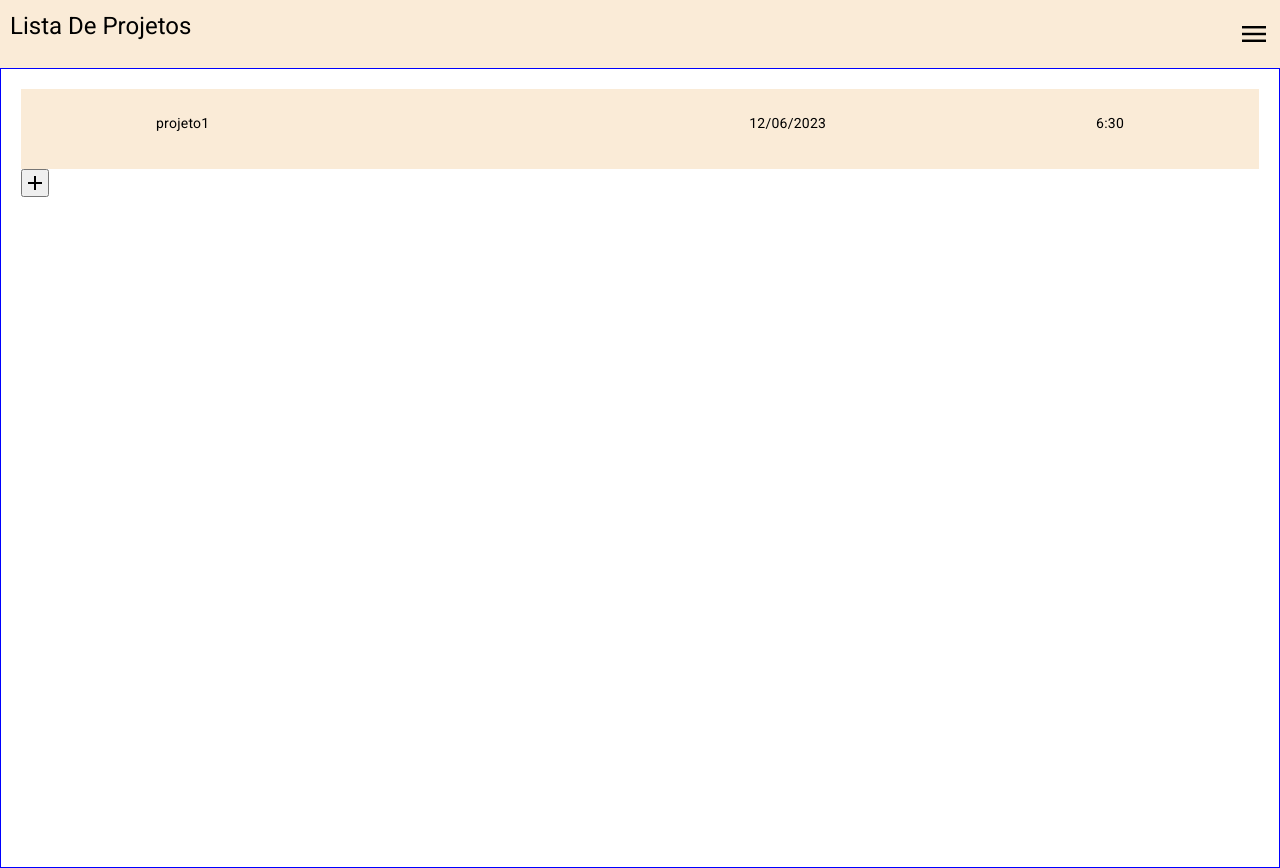
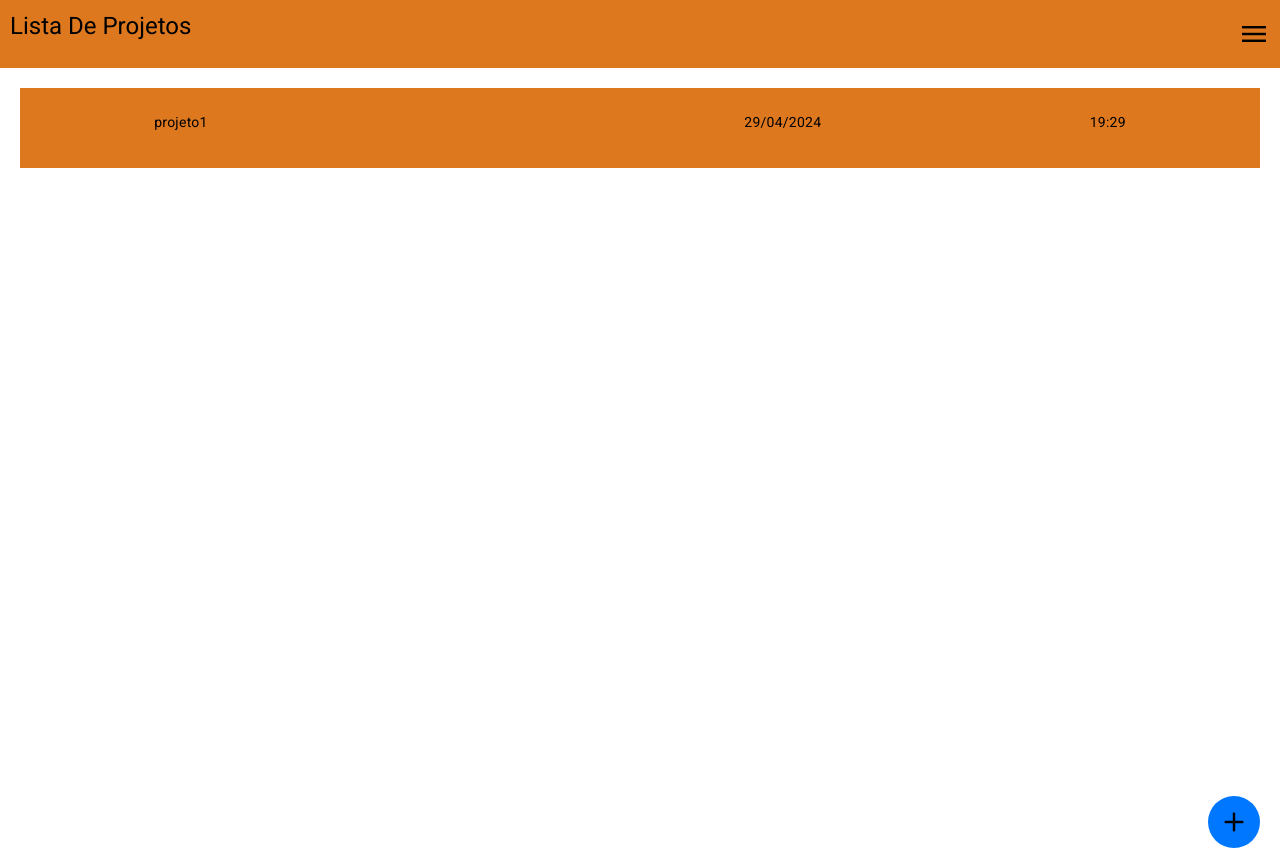
Before and after one commit to 38061027/myProjects, an Angular app: page /1 in a window 1280 px wide. Built offline with nearby package versions, Linux system fonts and the light colour scheme; data requests are answered from the project's data file.

Commit message:
estilizando

```diff
--- a/db.json
+++ b/db.json
@@ -3,21 +3,11 @@
     {
       "id": "1",
       "title": "projeto1",
-      "date": "12/06/2023",
-      "hour": "6:30",
+      "date": "29/04/2024",
+      "hour": "19:29",
       "task": {
-        "task-title": "tarefa2",
-        "description": "dasda"
-      }
-    },
-    {
-      "id": "3",
-      "title": "projeto2",
-      "date": "25/04/2024",
-      "hour": "15:8",
-      "task": {
-        "task-title": "alguma coisa",
-        "description": "awdawdawdaw"
+        "task-title": "tarefa1",
+        "description": "sadqd"
       }
     }
   ]
--- a/src/app/components/home/home.component.html
+++ b/src/app/components/home/home.component.html
@@ -26,7 +26,7 @@
 
         <div class="notes-content">
             <app-notes></app-notes>
-            <button class="material-symbols-outlined" (click)="openDialognote()">
+            <button id="add-btn" class="material-symbols-outlined" (click)="openDialognote()">
                 add
             </button>
         </div>
--- a/src/app/components/home/home.component.scss
+++ b/src/app/components/home/home.component.scss
@@ -6,7 +6,7 @@
 }
 
 .header{
-    background-color: antiquewhite;
+    background-color: rgb(222, 120, 30);
     display: flex;
     flex-direction: row;
     justify-content: space-between;
@@ -27,7 +27,6 @@
 
 .menu-lateral{
     display: none;
-    border: 1px solid red;
     width: 300px;
     height: 100%;
     padding: 10px;
@@ -49,11 +48,12 @@ li{
 
 .open{
     display: block;
+    background-color: rgb(222, 120, 30);
 }
 
 
 .menu-items-content{
-    border: 1px solid green;
+    border: 1px solid rgb(0, 0, 0);
     display: flex;
     justify-content: space-around;
     align-items: center;
@@ -69,12 +69,27 @@ li{
 
 .box{
     display: flex;
-    height:100vh;
+    height: 100%;
+
+
 }
 
 .notes-content{
-    border: 1px solid blue;
     flex-grow:1 ;
     padding: 20px;
+    position: relative;
+    height: 100%;
 
 }
+
+
+#add-btn{
+    position: absolute;
+    right: 20px;
+    bottom: 20px;
+    background-color: rgb(0, 119, 255);
+    border: transparent;
+    border-radius: 50%;
+    font-size: xx-large;
+    padding: 10px;
+}
--- a/src/app/components/notes/notes.component.scss
+++ b/src/app/components/notes/notes.component.scss
@@ -1,5 +1,5 @@
 .content-notes{
-background-color: antiquewhite;
+    background-color: rgb(222, 120, 30);
 height: 80px;
 display: flex;
 justify-content: space-around;
--- a/src/app/components/task-note/task-note.component.ts
+++ b/src/app/components/task-note/task-note.component.ts
@@ -37,7 +37,7 @@ export class TaskNoteComponent {
 
   updateProject() {
 
-    const projectId = '3';
+    const projectId = '1';
     console.log(projectId)
 
     this.service.getProjects().subscribe(res => {
```
